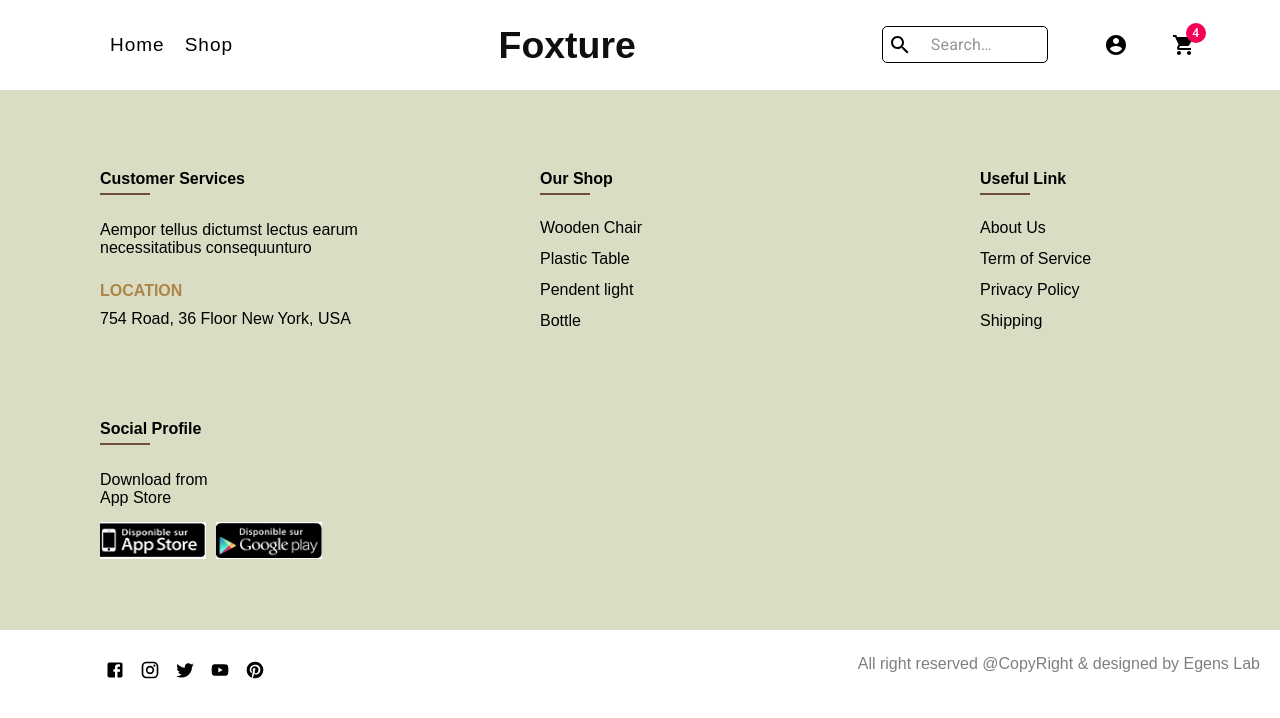
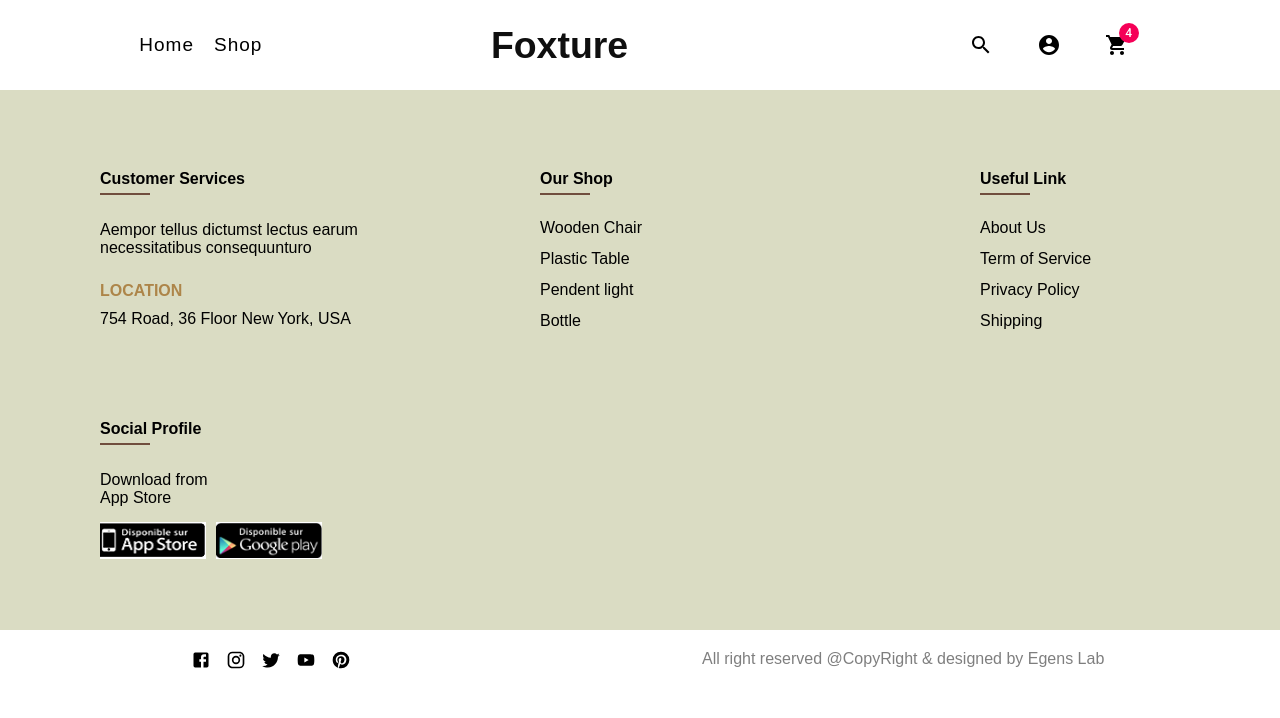
Before and after one commit to sameers-b/foxture-template-react, a React (Create React App) app: page /shop in a window 1280 px wide. Shown: the top 718 px of the page. Built offline with nearby package versions, Linux system fonts and the light colour scheme; the HTML template or start-up script is replaced by a standard one.

Commit message:
shop-header-footer-done

```diff
--- a/src/Components/BestProduct.css
+++ b/src/Components/BestProduct.css
@@ -18,4 +18,5 @@
   margin: 0 10px 130px 0;
 }
 /* @media screen and (min-width: 768px) {
+
 } */
--- a/src/Components/Footer/Footer.css
+++ b/src/Components/Footer/Footer.css
@@ -57,14 +57,13 @@
   height: 80px;
   display: flex;
   flex-wrap: wrap;
-  justify-content: space-between;
+  justify-content: space-around;
   background-color: white;
   padding-top: 20px;
 }
 .footer-icon .footer-icon-social {
-  /* border: 1px solid black; */
+  /* border: 1px solid red; */
   height: 30px;
-  margin: 10px 10px 0 90px;
 }
 .footer-icon .footer-icon-social span {
   /* border: 1px solid black; */
@@ -72,7 +71,9 @@
 }
 .footer-rights {
   opacity: 0.5;
-  margin: 5px 20px 0 0;
+  /* border: 1px solid green; */
+  height: 30px;
+  /* margin: 5px 20px 0 0; */
 }
 .footer-info-col-4 img {
   margin-right: 10px;
@@ -94,7 +95,13 @@
   .footer-info-col-3 {
     margin: 0 10px 0 50px;
   }
-  .footer-icon-social {
-    /* border-top: 1px solid red; */
+  .footer-icon {
+    /* border: 1px solid red; */
   }
+  /* .footer-icon-social {
+    border-top: 1px solid red;
+  }
+  .footer-rights {
+    border: 1px solid green; */
+  /* } */
 }
--- a/src/Components/Header/Header.css
+++ b/src/Components/Header/Header.css
@@ -14,11 +14,12 @@ header {
   width: 100%;
   height: 90px;
   display: flex;
-  justify-content: space-between;
+  justify-content: space-around;
   align-items: center;
-  padding: 15px 100px;
+  padding: 15px 20px;
   z-index: 10;
   background-color: #fff;
+  /* border: 1px solid black; */
 }
 header .logo {
   position: relative;
@@ -31,7 +32,7 @@ header .logo {
 }
 header nav {
   /* border: 1px solid red; */
-  width: 30%;
+  /* width: 30%; */
 }
 li {
   cursor: pointer;
@@ -58,6 +59,7 @@ header ul li a {
 header .nav-left {
   display: flex;
   justify-content: flex-start;
+  /* position: fixed; */
 }
 header .nav-left ul {
   /* width: 70%; */
@@ -66,28 +68,47 @@ header .nav-left ul {
   font-size: 19px;
 }
 header .nav-mid {
-  position: relative;
-  left: 60px;
+  /* position: fixed; */
+  /* left: 60px; */
 }
 header .nav-right {
-  /* border: 1px dotted cyan; */
-  width: 500px;
+  /* border: 1px dotted black; */
+  display: flex;
   position: relative;
-  left: 100px;
 }
-header .nav-right ul li:first-child {
-  /* border: 1px solid black; */
-  padding-top: 5px;
+header .nav-right ul li {
+  /* border: 1px solid red; */
 }
 header ul li a:hover {
   color: rgb(158, 163, 110);
 }
-header .search {
+header .search-box {
   position: relative;
+  display: flex;
+  align-items: center;
+  /* gap: 15px; */
 }
 .mobile-icon button {
   border: none;
   background: white;
+  /* margin-right: 50px; */
+  /* border: 1px solid black; */
+  cursor: pointer;
+}
+
+.searchInput {
+  position: absolute;
+  border: 1px solid #777;
+  width: 85px;
+  border-radius: 15px;
+  height: 30px;
+  padding: 0 15px;
+  left: -90px;
+  outline: none;
+}
+
+.searchInput :focus {
+  width: 175px;
 }
 
 /* Mobile View */
@@ -104,15 +125,6 @@ header .search {
   .nav-right {
     display: none;
   }
-  .mobile-icon {
-    display: flex;
-    cursor: pointer;
-    width: 50px;
-    position: fixed;
-    /* border: 1px solid red; */
-    margin-left: 70%;
-    outline: none;
-  }
   .mobile-menu {
     display: block;
     /* overflow: hidden; */
@@ -125,13 +137,15 @@ header .search {
     left: 0px;
     background-color: rgb(192, 192, 84);
     transition: all 1s;
+    padding-left: 10px;
   }
+
   .mobile-menu ul {
     display: block;
   }
   .mobile-menu li {
     /* border: 1px solid red; */
-    margin: 20px 10px;
+    margin: 20px 0px;
     display: flex;
     justify-content: space-between;
   }
@@ -142,4 +156,24 @@ header .search {
     font-size: 40px;
     margin: 50px 0 40px 50px;
   }
+  .account-icon {
+    display: none;
+  }
+  /* .mobile, */
+  .mobile-icon {
+    display: flex;
+    cursor: pointer;
+    width: 50px;
+    /* margin-left: 70%; */
+    outline: none;
+    justify-content: center;
+  }
+  header {
+    justify-content: space-between;
+  }
 }
+@media screen and (max-width: 780px) {
+  .badge-icon {
+    display: none;
+  }
+}
--- a/src/Components/Header/Header.js
+++ b/src/Components/Header/Header.js
@@ -1,4 +1,4 @@
-import React,{useState} from "react";
+import React, { useState } from "react";
 import "./Header.css";
 import InputBase from "@material-ui/core/InputBase";
 import { alpha, makeStyles } from "@material-ui/core/styles";
@@ -6,17 +6,14 @@ import SearchIcon from "@material-ui/icons/Search";
 import IconButton from "@material-ui/core/IconButton";
 import AccountCircle from "@material-ui/icons/AccountCircle";
 import ShoppingCartIcon from "@material-ui/icons/ShoppingCart";
-import MenuIcon from '@material-ui/icons/Menu';
+import MenuIcon from "@material-ui/icons/Menu";
 import Menu from "@material-ui/core/Menu";
 import MenuItem from "@material-ui/core/MenuItem";
-import CloseIcon from '@material-ui/icons/Close'
+import CloseIcon from "@material-ui/icons/Close";
 import Badge from "@material-ui/core/Badge";
-import AddIcon from '@material-ui/icons/Add';
+import AddIcon from "@material-ui/icons/Add";
 
 const useStyles = makeStyles((theme) => ({
-  root: {
-    flexGrow: 1,
-  },
   menuButton: {
     marginRight: theme.spacing(2),
   },
@@ -35,26 +32,14 @@ const useStyles = makeStyles((theme) => ({
   inputRoot: {
     color: "inherit",
   },
-  inputInput: {
-    padding: theme.spacing(1, 1, 1, 0),
-    paddingLeft: `calc(1em + ${theme.spacing(4)}px)`,
-    transition: theme.transitions.create("width"),
-    width: "100%",
-    border: "1px solid black",
-    borderRadius: "5px",
-    [theme.breakpoints.up("sm")]: {
-      width: "12ch",
-      "&:focus": {
-        width: "20ch",
-      },
-    },
-  },
 }));
 
 const Header = () => {
   const classes = useStyles();
   const [isMobile, setIsMobile] = useState(true);
   const [anchorEl, setAnchorEl] = useState(null);
+  const [searchEnabled, setSearchEnabled] = useState(false);
+
   const open = Boolean(anchorEl);
 
   const handleMenu = (event) => {
@@ -67,18 +52,41 @@ const Header = () => {
   return (
     <>
       <header>
-        <nav className={isMobile?'nav-left':'mobile mobile-menu'}>
-          {isMobile ? '':<h1 className="mobile-logo">Foxture</h1>}
+        <nav className={isMobile ? "nav-left" : "mobile mobile-menu"}>
+          {isMobile ? "" : <h1 className="mobile-logo">Foxture</h1>}
           <ul>
             <li>
               <a>Home</a>
-              {isMobile?'':<a><AddIcon/></a>}
+              {isMobile ? (
+                ""
+              ) : (
+                <a>
+                  <AddIcon />
+                </a>
+              )}
             </li>
             <li>
               <a>Shop</a>
-              {isMobile?'':<a><AddIcon/></a>}
+              {isMobile ? (
+                ""
+              ) : (
+                <a>
+                  <AddIcon />
+                </a>
+              )}
             </li>
-            {isMobile ? '': <ul><li><a>Login</a></li><li><a>New Account</a></li></ul>}
+            {isMobile ? (
+              ""
+            ) : (
+              <ul>
+                <li>
+                  <a>Login</a>
+                </li>
+                <li>
+                  <a>New Account</a>
+                </li>
+              </ul>
+            )}
           </ul>
         </nav>
         <nav className="nav-mid">
@@ -87,32 +95,36 @@ const Header = () => {
           </a>
         </nav>
         <nav className="nav-right">
-          <div className="search">
-            <div className={classes.search}>
-              <div className={classes.searchIcon}>
-                <SearchIcon />
-              </div>
-            </div>
-          </div>
-          <ul>
-            <li>
-              <InputBase
-                placeholder="Search…"
-                classes={{
-                  root: classes.inputRoot,
-                  input: classes.inputInput,
-                }}
-                inputProps={{ "aria-label": "search" }}
-              />
+          <ul
+            style={
+              {
+                // display: "flex",
+                /* width: 500px, */
+                // position: "relative",
+                // alignItems: "center",
+                // gap: "5px",
+              }
+            }
+          >
+            <li className="search-box">
+              {searchEnabled && (
+                <input
+                  placeholder="Search…"
+                  className="searchInput"
+                  inputProps={{ "aria-label": "search" }}
+                />
+              )}
               <IconButton
                 aria-label="account of current user"
                 aria-controls="menu-appbar"
                 aria-haspopup="true"
-                onClick={handleMenu}
+                onClick={() => setSearchEnabled(!searchEnabled)}
                 color="inherit"
-              ></IconButton>
+              >
+                <SearchIcon />
+              </IconButton>
             </li>
-            <li>
+            <li className="account-icon">
               <IconButton
                 aria-label="account of current user"
                 aria-controls="menu-appbar"
@@ -142,7 +154,7 @@ const Header = () => {
                 <MenuItem onClick={handleClose}>New Account</MenuItem>
               </Menu>
             </li>
-            <li>
+            <li className="badge-icon">
               <IconButton
                 aria-label="account of current user"
                 aria-controls="menu-appbar"
@@ -150,18 +162,28 @@ const Header = () => {
                 onClick={handleMenu}
                 color="inherit"
               >
-              <Badge badgeContent={4} color="secondary">
-                <ShoppingCartIcon />
+                <Badge badgeContent={4} color="secondary">
+                  <ShoppingCartIcon />
                 </Badge>
               </IconButton>
             </li>
+            <li
+              className="mobile mobile-icon"
+              // style={{ border: "1px solid green" }}
+            >
+              <button
+                onClick={() => {
+                  setIsMobile(!isMobile);
+                }}
+              >
+                {isMobile ? (
+                  <MenuIcon fontSize="large" />
+                ) : (
+                  <CloseIcon fontSize="large" />
+                )}
+              </button>
+            </li>
           </ul>
-        </nav>
-        {/* Mobile View */}
-        <nav className="mobile mobile-icon">
-          <button onClick={()=>{setIsMobile(isMobile?false:true)}}>
-            {isMobile ? <MenuIcon />:<CloseIcon/>}
-          </button>
         </nav>
       </header>
     </>
--- a/src/Components/Product/Product.js
+++ b/src/Components/Product/Product.js
@@ -1,4 +1,5 @@
 import GradeIcon from "@material-ui/icons/Grade";
+import FavoriteBorderIcon from "@material-ui/icons/FavoriteBorder";
 
 const Product = () => {
   require("./Product.css");
@@ -8,7 +9,9 @@ const Product = () => {
       <div className="product">
         <div className="product-card">
           <span className="product-offer">NEW</span>
-          <p></p>
+          <p>
+            <FavoriteBorderIcon color="secondary" />
+          </p>
           <div className="product-icon">
             <span></span>
             <span></span>
@@ -37,6 +40,11 @@ const Product = () => {
             <span style={{ "background-color": "black" }}></span>
             <span style={{ "background-color": "pink" }}></span>
           </div>
+          <div className="product-mob-icon-menu">
+            <span className="product-mob-icon">1</span>
+            <span className="product-mob-icon">1</span>
+            <span className="product-mob-icon">1</span>
+          </div>
         </div>
       </div>
     </>
```
Also changed, not shown: src/Components/Product/Product.css (+36 -7 lines).
